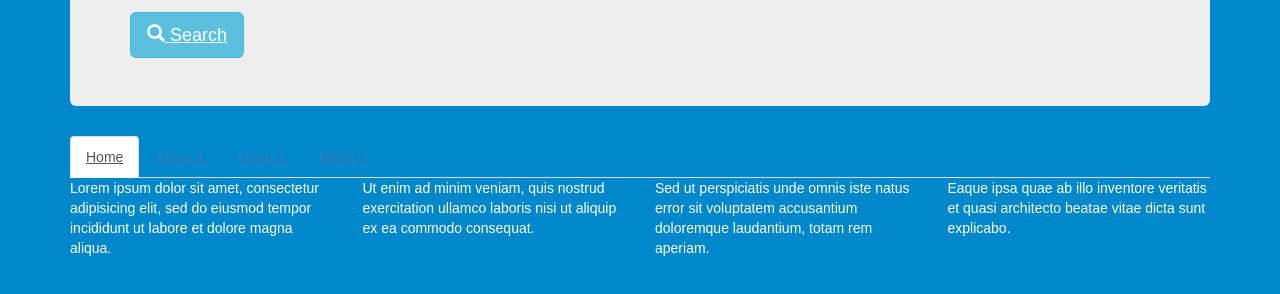
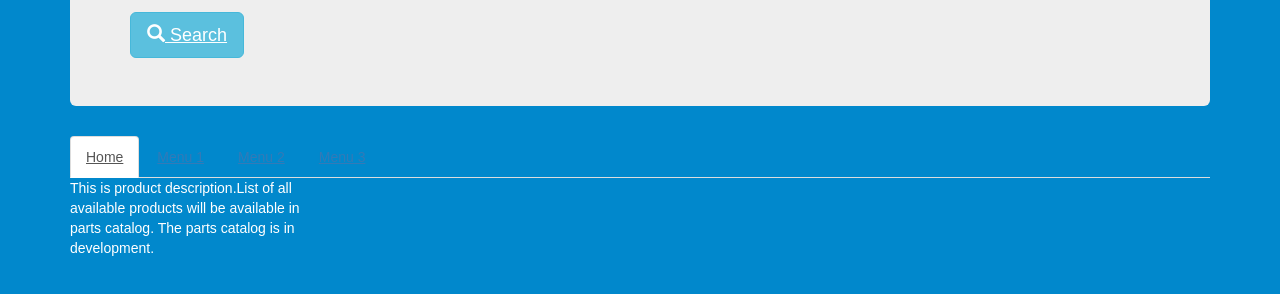
Before and after one commit to santosh-rangam/IAC-APP, a plain HTML site: page index.html in a window 1280 px wide. Shown: the part 170-464 px from the top of the page. Drawn offline with nearby package versions, Linux system fonts and the light colour scheme.

Commit message:
Update index.html

```diff
--- a/index.html
+++ b/index.html
@@ -64,17 +64,9 @@
 
   <div id="row1" class="row" >
     <div class="col-md-3">
-      <p>Lorem ipsum dolor sit amet, consectetur adipisicing elit, sed do eiusmod tempor incididunt ut labore et dolore magna aliqua.</p>
+      <p>This is product description.List of all available products will be available in parts catalog. The parts catalog is in development.</p>
     </div>
-    <div class="col-md-3">
-      <p>Ut enim ad minim veniam, quis nostrud exercitation ullamco laboris nisi ut aliquip ex ea commodo consequat.</p>
-    </div>
-    <div class="col-md-3">
-      <p>Sed ut perspiciatis unde omnis iste natus error sit voluptatem accusantium doloremque laudantium, totam rem aperiam.</p>
-    </div>
-    <div class="col-md-3">
-      <p>Eaque ipsa quae ab illo inventore veritatis et quasi architecto beatae vitae dicta sunt explicabo.</p>
-    </div>
+
   </div>
 
   <div id="row2" class="row" style="display:none">
```
